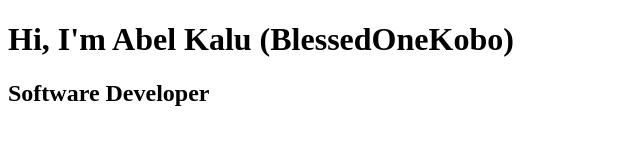
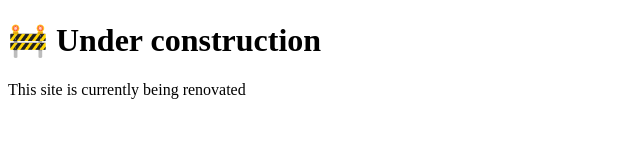
Before and after one commit to BlessedOneKobo/personal-website, a plain HTML site: page index.html in a window 1280 px wide. Shown: the whole page, without its empty margins (0-640 px from the left). Drawn offline with Linux system fonts and the light colour scheme.

Commit message:
Update heading and add renovation message

```diff
--- a/index.html
+++ b/index.html
@@ -6,7 +6,7 @@
     <title>Abel Kalu (BlessedOneKobo)</title>
 </head>
 <body>
-    <h1>Hi, I'm Abel Kalu (BlessedOneKobo)</h1>
-    <h2>Software Developer</h2>
+    <h1>🚧 Under construction</h1>
+    <p>This site is currently being renovated</p>
 </body>
 </html>
```
